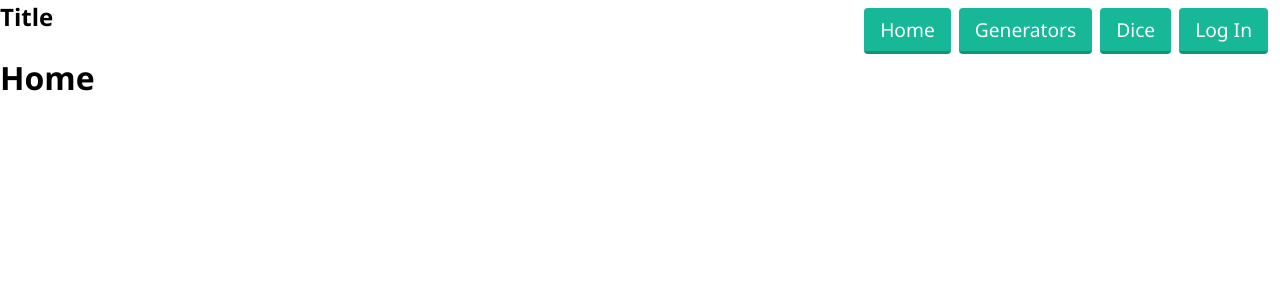
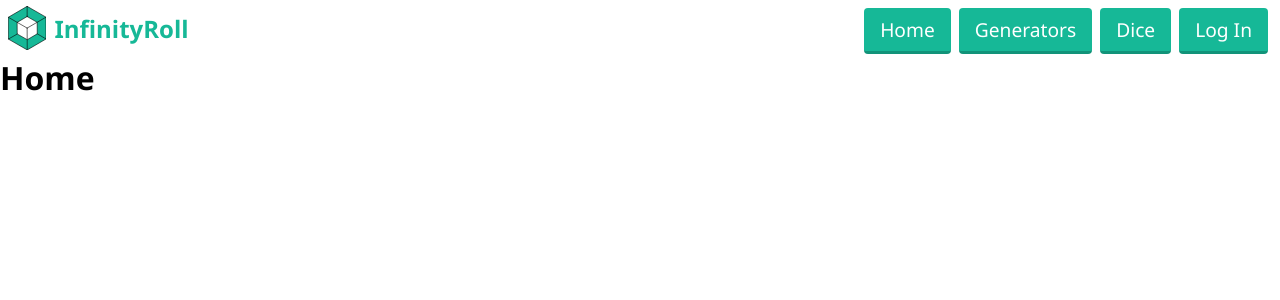
Before and after one commit to EvanScarborough/InfinityRoll, a React (Create React App) app in the folder frontend/: page / in a window 1280 px wide. Shown: the top 300 px of the page. Built offline with nearby package versions, Linux system fonts and the light colour scheme.

Commit message:
Add Logo to Navbar

```diff
--- /dev/null
+++ b/frontend/src/components/general/SvgLogo.js
@@ -0,0 +1,54 @@
+import * as React from "react";
+import { withTheme } from 'styled-components';
+
+function SvgLogo(props) {
+  return (
+    <svg
+      id="logo_svg__Layer_1"
+      data-name="Layer 1"
+      viewBox="0 0 387.15 446.26"
+      {...props}
+    >
+      <defs>
+        <linearGradient
+          id="logo_svg__linear-gradient"
+          x1={3.01}
+          y1={223.13}
+          x2={384.15}
+          y2={223.13}
+          gradientUnits="userSpaceOnUse"
+        >
+          <stop offset={0} stopColor={props.theme.main} />
+          <stop offset={1} stopColor={props.theme.main} />
+        </linearGradient>
+        <style>
+          {
+            ".logo_svg__cls-3{stroke:#000;stroke-linecap:round;stroke-miterlimit:10;stroke-width:6px;fill:none}"
+          }
+        </style>
+      </defs>
+      <path
+        fill="url(#logo_svg__linear-gradient)"
+        stroke="#000"
+        strokeLinecap="round"
+        strokeMiterlimit={10}
+        strokeWidth={6}
+        d="M192.91 3.46l190.57 109.26.67 219.67L194.24 442.8 3.67 333.54 3 113.88 192.91 3.46z"
+      />
+      <path
+        fill="#fff"
+        stroke="#000"
+        strokeLinecap="round"
+        strokeMiterlimit={10}
+        strokeWidth={6}
+        d="M192.79 106.42l101.47 57.67.78 116.72-100.68 59.03-101.47-57.67-.78-116.71 100.68-59.04z"
+      />
+      <path
+        className="logo_svg__cls-3"
+        d="M3.08 113.63l190 109M383.08 112.63l-190 110M194.08 442.63l-1-220M193.08 3.63v103M93.08 282.63l-89 51M295.08 280.63l89 52"
+      />
+    </svg>
+  );
+}
+
+export default withTheme(SvgLogo);
--- a/frontend/src/components/navigation/Navbar.js
+++ b/frontend/src/components/navigation/Navbar.js
@@ -1,6 +1,7 @@
 import React, { useState } from 'react';
 import styled from 'styled-components';
 import { Link } from "react-router-dom";
+import SvgLogo from '../general/SvgLogo';
 
 const NavArea = styled.nav`
     width: 100%;
@@ -71,6 +72,20 @@ const HamburgerButton = styled.button`
     }
 `;
 
+const LogoBox = styled(Link)`
+    display: flex;
+    align-items: center;
+    margin-left: 8px;
+    text-decoration: none;
+    color: ${props => props.theme.main};
+    &:visited{text-decoration: none;}
+    &:active{text-decoration: none;}
+    &:hover{text-decoration: underline;}
+`;
+const LogoText = styled.h1`
+    margin-left: 8px;
+`;
+
 const Hbar = styled.div`
     background-color: ${props => props.theme.main_overlay};
     margin: 6px 8px;
@@ -110,7 +125,10 @@ export default function Navbar({user}) {
 
     return(
         <NavArea>
-            <h1>Title</h1>
+            <LogoBox to="/">
+                <SvgLogo style={{width:"2.4em"}}/>
+                <LogoText>InfinityRoll</LogoText>
+            </LogoBox>
             <LinkList>
                 {items.map((item, i) => <NavItem key={i}>{item}</NavItem>)}
             </LinkList>
```
Also changed, not shown: 2 other files (tests, documents, lock files or other folders).
